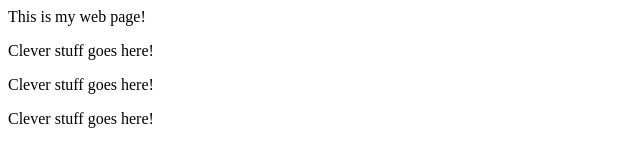
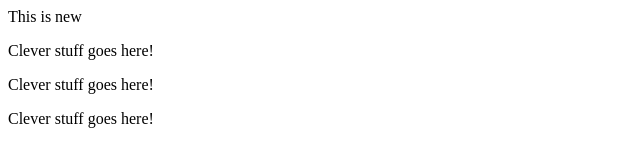
Before and after one commit to JohnathanJoemama/itc134-fl19-github-git, a plain HTML site: page index.html in a window 1280 px wide. Shown: the full height of the page, 0-640 px from the left. Drawn offline with Linux system fonts and the light colour scheme.

Commit message:
Changes my H1 text

```diff
--- a/index.html
+++ b/index.html
@@ -1,6 +1,6 @@
 <html>
 	<body>
-		<hl>This is my web page!</p>
+		<hl>This is new</p>
 		<p>Clever stuff goes here!</p>
 		<p>Clever stuff goes here!</p>
 		<p>Clever stuff goes here!</p>
```
